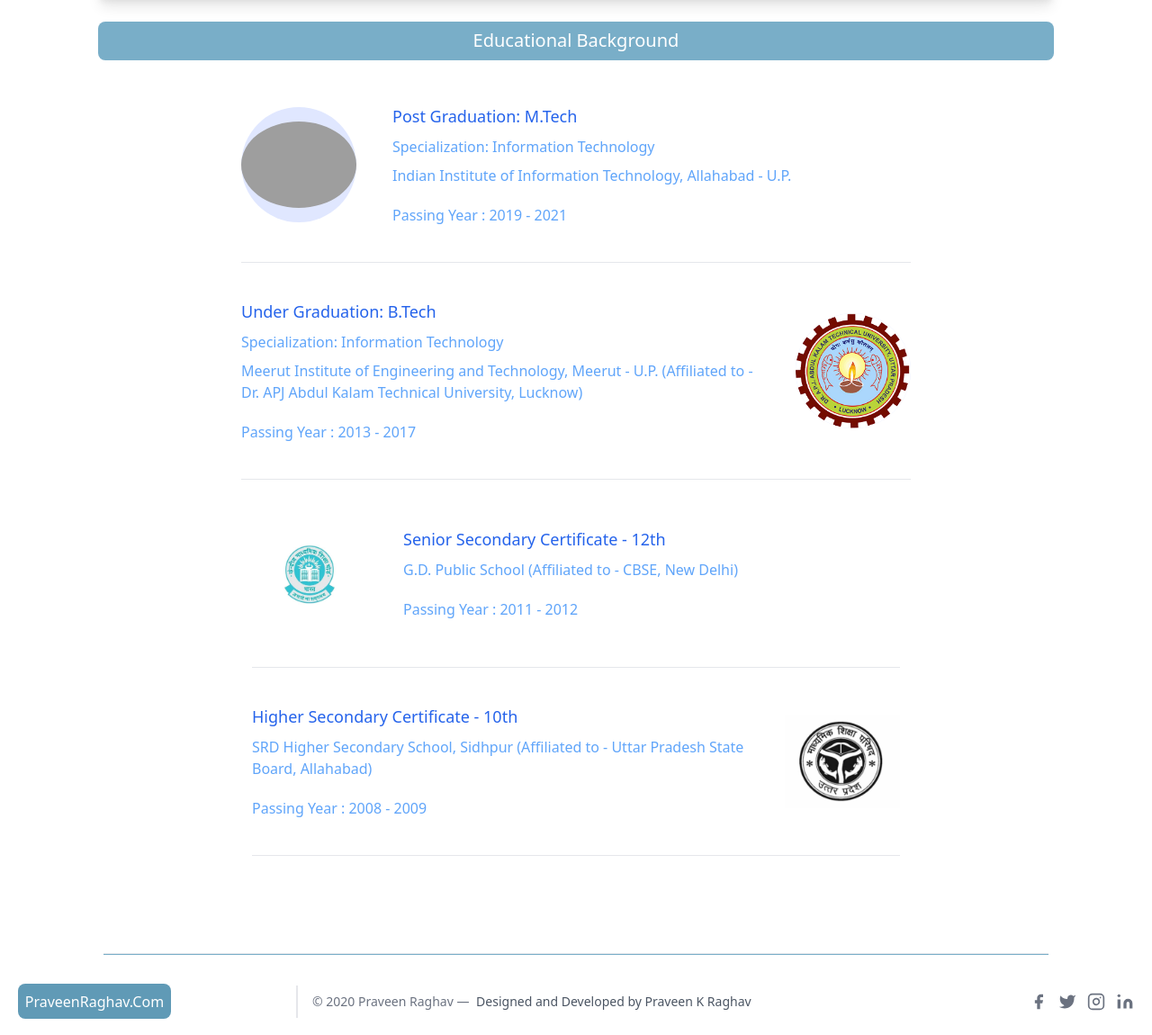
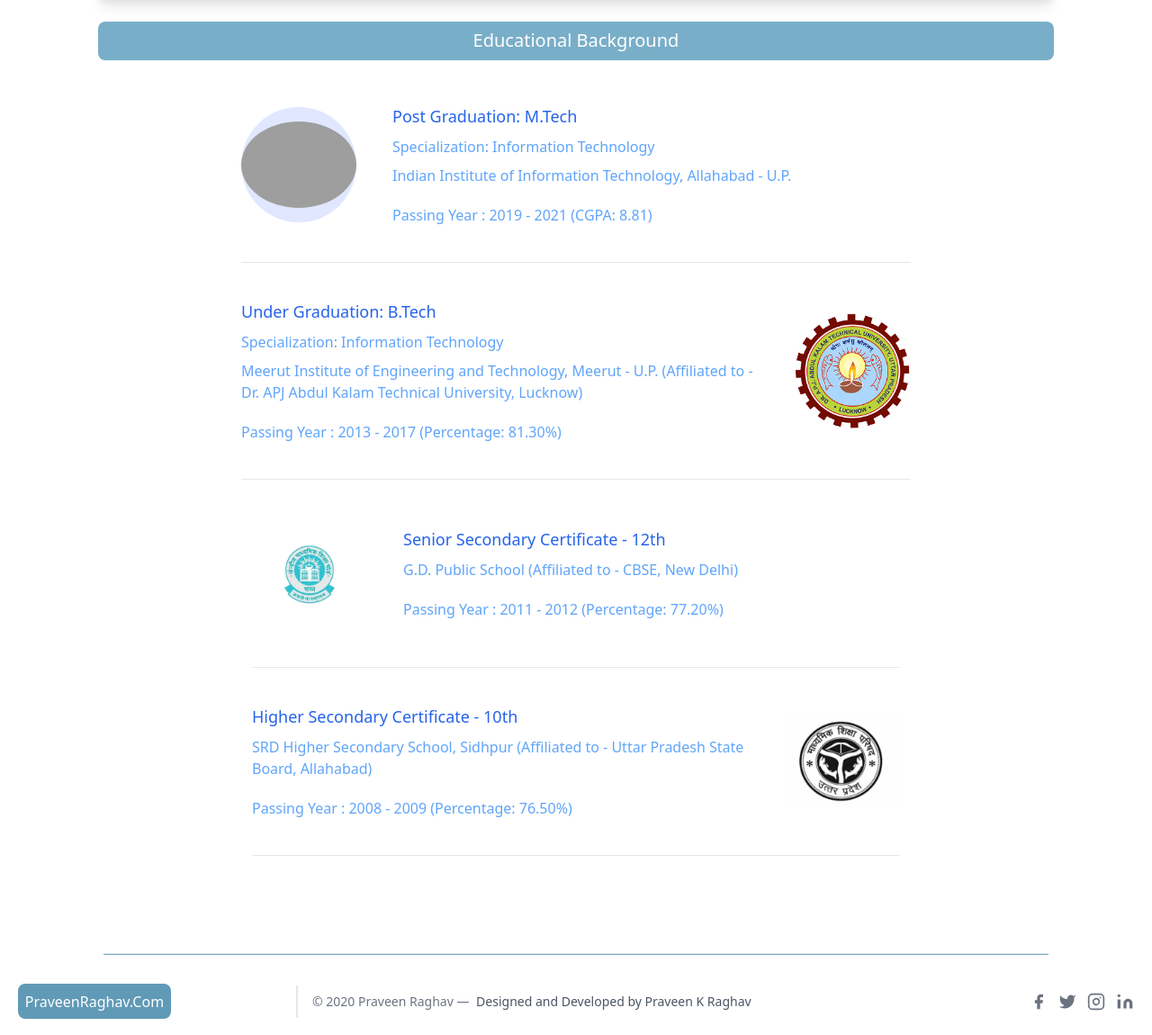
Before and after one commit to praveenraghav97/personalweb, a Django app: page /my-profile/ in a window 1280 px wide. Shown: the part 80-1230 px from the top of the page at 90% size. Run offline with Django 3.2, Linux system fonts and the light colour scheme; parts of the project's set-up code (start-up, migrations or seed data) failed here and were passed over; grey boxes are pictures that could not be loaded.

Commit message:
Updated Create Project

```diff
--- a/templates/my-profile/profile-home.html
+++ b/templates/my-profile/profile-home.html
@@ -15,7 +15,7 @@
             <h2 class="text-blue-600 text-lg title-font font-medium mb-2">Post Graduation: M.Tech</h2>
             <h2 class="text-blue-400 text-md title-font font-medium mb-2">Specialization: Information Technology</h2>
             <p class="text-blue-400 text-md title-font font-medium mb-2">Indian Institute of Information Technology, Allahabad - U.P.</p>
-            <p class="mt-3 text-blue-400 inline-flex items-center">Passing Year : 2019 - 2021</p>
+            <p class="mt-3 text-blue-400 inline-flex items-center">Passing Year : 2019 - 2021 (CGPA: 8.81)</p>
           </div>
         </div>
         <div class="flex items-center lg:w-3/5 mx-auto border-b pb-10 mb-5 border-gray-200 sm:flex-row flex-col">
@@ -23,7 +23,7 @@
             <h2 class="text-blue-600 text-lg title-font font-medium mb-2">Under Graduation: B.Tech</h2>
             <h2 class="text-blue-400 text-md title-font font-medium mb-2">Specialization: Information Technology</h2>
             <p class="text-blue-400 text-md title-font font-medium mb-2">Meerut Institute of Engineering and Technology, Meerut - U.P. (Affiliated to - Dr. APJ Abdul Kalam Technical University, Lucknow)</p>
-            <p class="mt-3 text-blue-400 inline-flex items-center">Passing Year : 2013 - 2017</p>
+            <p class="mt-3 text-blue-400 inline-flex items-center">Passing Year : 2013 - 2017 (Percentage: 81.30%)</p>
           </div>
 
           <div class="sm:w-32 sm:order-none order-first sm:h-32 h-20 w-20 sm:ml-10 inline-flex items-center justify-center rounded-full bg-indigo-100 text-indigo-500 flex-shrink-0">
@@ -45,14 +45,14 @@
           <div class="flex-grow sm:text-left text-center mt-2 sm:mt-0">
             <h2 class="text-blue-600 text-lg title-font font-medium mb-2">Senior Secondary Certificate - 12th</h2>
             <p class="text-blue-400 text-md title-font font-medium mb-2">G.D. Public School (Affiliated to - CBSE, New Delhi)</p>
-            <p class="mt-3 text-blue-400 inline-flex items-center">Passing Year : 2011 - 2012</p>
+            <p class="mt-3 text-blue-400 inline-flex items-center">Passing Year : 2011 - 2012 (Percentage: 77.20%)</p>
           </div>
         </div>
         <div class="flex items-center lg:w-3/5 mx-auto border-b pb-10 mb-10 border-gray-200 sm:flex-row flex-col">
           <div class="flex-grow sm:text-left text-center mt-6 sm:mt-0">
             <h2 class="text-blue-600 text-lg title-font font-medium mb-2">Higher Secondary Certificate - 10th</h2>
             <p class="text-blue-400 text-md title-font font-medium mb-2">SRD Higher Secondary School, Sidhpur (Affiliated to - Uttar Pradesh State Board, Allahabad)</p>
-            <p class="mt-3 text-blue-400 inline-flex items-center">Passing Year : 2008 - 2009</p>
+            <p class="mt-3 text-blue-400 inline-flex items-center">Passing Year : 2008 - 2009 (Percentage: 76.50%)</p>
           </div>
           <div class="sm:w-32 sm:order-none order-first sm:h-32 h-20 w-20 sm:ml-10 inline-flex items-center justify-center rounded-full text-indigo-500 flex-shrink-0">
             <svg fill="none" stroke="currentColor" stroke-linecap="round" stroke-linejoin="round" stroke-width="2" class="sm:w-16 sm:h-16 w-10 h-10" viewBox="0 0 24 24">
```
